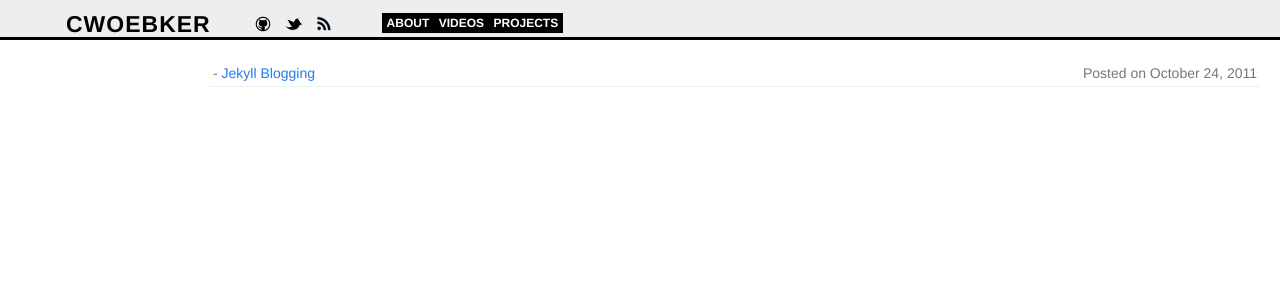
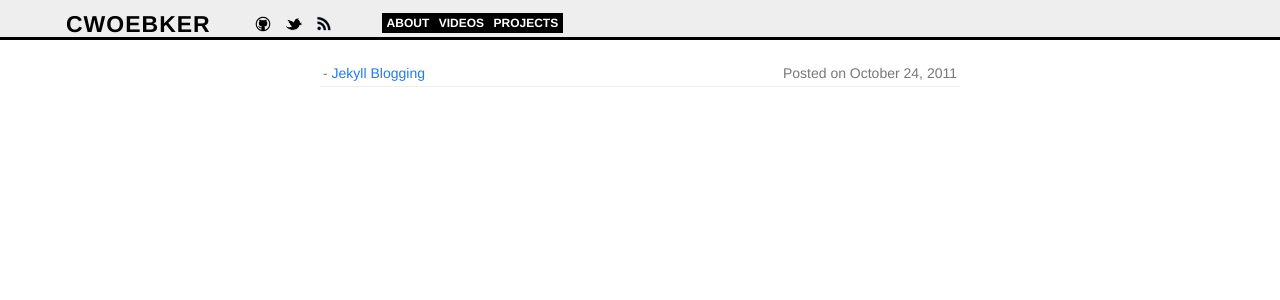
Before and after one commit to cwoebker/.com, a Jekyll site: the page built from index.html, in a window 1280 px wide. Shown: the top 300 px of the page. Built offline with Jekyll 4.4.1, drawn with Linux system fonts in a browser that asks for light colours; nearby versions of some CDN libraries; Markdown is read by kramdown in place of the engine named in the settings.

Commit message:
follow up from last commit

```diff
--- a/css/styles.css
+++ b/css/styles.css
@@ -2,6 +2,7 @@ body{
   font-family: "Palatino Linotype", "Book Antiqua", Palatino, serif;
   margin: 0;
   -webkit-font-smoothing: antialiased;
+  min-width: 680px;
 }
 a{
   color: #227CE8;
@@ -24,10 +25,11 @@ hr{
   margin: 2em 1em;
 }
 .content{
+  position: static;
   margin-top: 60px;
-  margin-left: 210px;
-  margin-right: 20px;
-  width: auto;
+  margin-left: auto;
+  margin-right: auto;
+  width: 640px;
   margin-bottom: 50px;
 }
 
@@ -80,6 +82,37 @@ h3{
   font-size: 25px;
   padding-bottom: 5px;
   margin-bottom: 10px;
+}
+
+#custom-sidebar {
+	position: fixed;
+	top: 80px;
+	width: 220px;
+	left: 0px;
+	background-color: white;
+	z-index: 5;
+}
+
+#sidebar {
+	position: absolute;
+	top: 80px;
+	width: 210px;
+	left: 8px;
+	z-index: 10;
+}
+
+#sidebar #karma {
+
+}
+
+#sidebar #tweet_feed {
+	padding-top: 20px;
+}
+
+#page {
+	position: absolute;
+	left: 220px;
+	z-index: 0px;
 }
 
 #custom-header {
@@ -177,20 +210,6 @@ h3{
 
 #topbar #me a.section:hover{
   color: #ccc;
-}
-
-#sidebar {
-	position: fixed;
-	top: 80px;
-	left: 5px;
-}
-
-#sidebar #karma {
-
-}
-
-#sidebar #tweet_feed {
-	padding-top: 20px;
 }
 
 #post{
```
